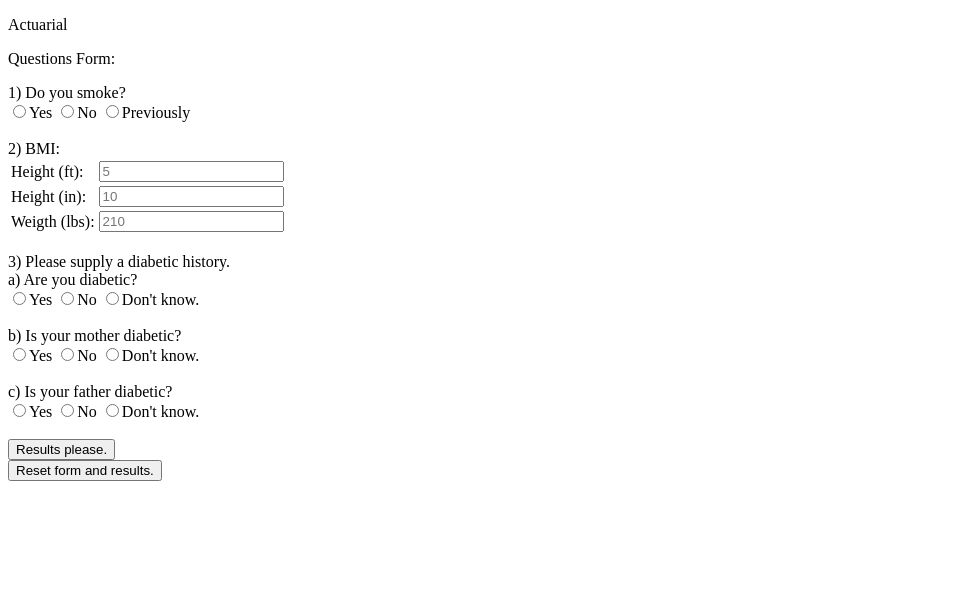
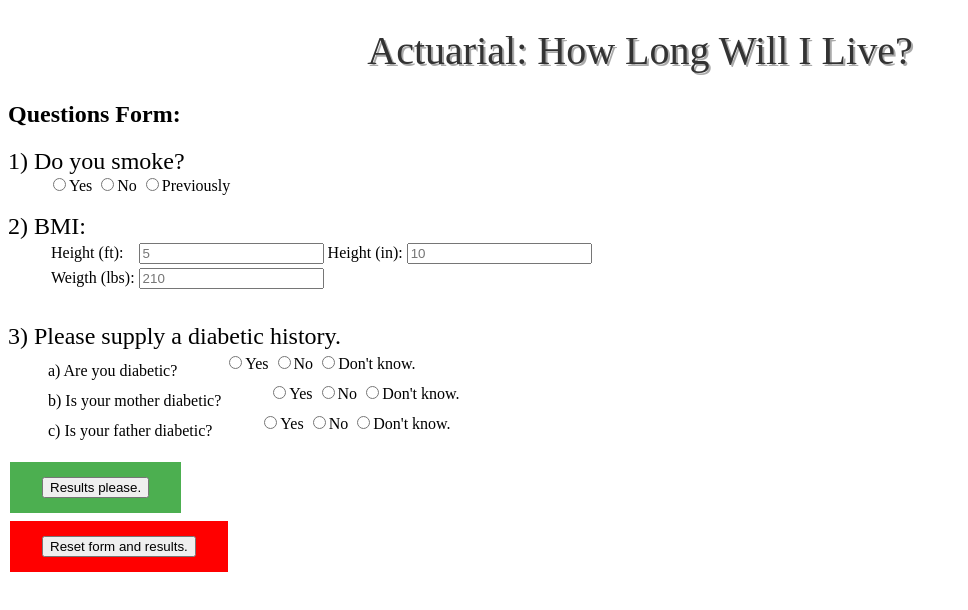
Before and after one commit to LaRose9548/Actuarial, a plain HTML site: page index.html in a window 1280 px wide. Shown: the whole page, without its empty margins (0-968 px from the left). Drawn offline with nearby package versions, Linux system fonts and the light colour scheme; a web font is replaced by a local one.

Commit message:
add CSS and update index

```diff
--- /dev/null
+++ b/actuarial.css
@@ -0,0 +1,43 @@
+h1 {
+  text-align: center;
+  font-size: 2.5em;
+  font-weight: 400;
+  font-family: "Alice", serif;
+  text-shadow: 2px 2px #aaa;
+  color: #333;
+}
+.tab {
+       display:inline-block;
+       margin-left: 40px;
+}
+
+.q {
+  font-family: "Farsan", serif;
+  font-size: 1.5em;
+}
+
+#button1 {
+  background-color: #4CAF50;
+  border: none;
+  color: white;
+  padding: 15px 32px;
+  text-align: center;
+  text-decoration: none;
+  display: inline-block;
+  font-size: 16px;
+  margin: 4px 2px;
+  cursor: pointer;
+}
+
+#button2 {
+  background-color: #FF0000;
+  border: none;
+  color: white;
+  padding: 15px 32px;
+  text-align: center;
+  text-decoration: none;
+  display: inline-block;
+  font-size: 16px;
+  margin: 4px 2px;
+  cursor: pointer;
+}
--- a/index.html
+++ b/index.html
@@ -6,32 +6,39 @@
   <meta http-equiv="X-UA-Compatible" content="ie=edge">
   <!-- Link JQUERY -->
   <script type="text/javascript" src="https://code.jquery.com/jquery-3.2.1.slim.min.js" integrity="sha384-KJ3o2DKtIkvYIK3UENzmM7KCkRr/rE9/Qpg6aAZGJwFDMVNA/GpGFF93hXpG5KkN" crossorigin="anonymous"></script>
+  <link href="https://fonts.googleapis.com/css?family=Alice|Farsan" rel="stylesheet">
+  <link rel="stylesheet" href="actuarial.css" type="text/css">
   <title>Actuarial | TWP Final Project</title>
 </head>
 <body>
-  <p>Actuarial</p>
+  <h1>Actuarial: How Long Will I Live?</h1>
 
   <div id="form">
-    <p>Questions Form: </p>
+    <h2>Questions Form: </h2>
     <form action="#">
+    <div class= "q">
       <label>1) Do you smoke?
-        <div id="smokeQuestion">
+    </div>
+        <div class= "tab" id="smokeQuestion">
           <input type="radio" name="smoker" value="Yes" required>Yes
           <input type="radio" name="smoker" value="No" required>No
           <input type="radio" name="smoker" value="Previously" required>Previously
         </div>
       </label>
+    </div>
       <div id="smokerAdditionalQuestions"></div>
       <br>
-      <label>2) BMI:
-        <div id="BMIQuestion">
+    <div class = "q">
+        <label>2) BMI:
+    </div>
+        <div class= "tab" id="BMIQuestion">
           <table>
             <tr>
               <td>Height (ft): </td>
               <td><input type="number" name="heightFtBMI" placeholder="5" required></td>
-            <tr>
               <td>Height (in): </td>
               <td><input type="number" name="heightInBMI" placeholder="10" required></td>
+            </tr>
             <tr>
               <td>Weigth (lbs): </td>
               <td><input type="number" name="weightBMI" placeholder="210" required></td>
@@ -39,40 +46,61 @@
           </table>
         </div>
       </label>
+    </div>
+    <div class = "q">
       <br>3) Please supply a diabetic history.<br>
-      <label>a) Are you diabetic?
-        <div id="selfDiabeticQuestion">
-          <input type="radio" name="selfDiabetic" value="Yes" required>Yes
-          <input type="radio" name="selfDiabetic" value="No" required>No
-          <input type="radio" name="selfDiabetic" value="DontKnow" required>Don't know.
+    </div>
+      <label class= "tab"> a) Are you diabetic?
+        <div class= "tab" id="selfDiabeticQuestion">
+        <table>
+          <tr>
+            <td>  <input type="radio" name="selfDiabetic" value="Yes" required>Yes </td>
+            <td>  <input type="radio" name="selfDiabetic" value="No" required>No </td>
+            <td>  <input type="radio" name="selfDiabetic" value="DontKnow" required>Don't know. </td>
+          </tr>
+        </table>
+        </div>
+      </label>
+    </div>
+      <br>
+      <label class="tab"> b) Is your mother diabetic?
+        <div class= "tab" id="momDiabeticQuestion">
+          <table>
+            <tr>
+              <td> <input type="radio" name="momDiabetic" value="Yes" required>Yes </td>
+              <td> <input type="radio" name="momDiabetic" value="No" required>No </td>
+              <td> <input type="radio" name="momDiabetic" value="DontKnow" required>Don't know.</td>
+            </tr>
+          </table>
         </div>
       </label>
       <br>
-      <label>b) Is your mother diabetic?
-        <div id="momDiabeticQuestion">
-          <input type="radio" name="momDiabetic" value="Yes" required>Yes
-          <input type="radio" name="momDiabetic" value="No" required>No
-          <input type="radio" name="momDiabetic" value="DontKnow" required>Don't know.
+      <label class="tab"> c) Is your father diabetic?
+        <div class= "tab" id="dadDiabeticQuestion">
+          <table>
+            <tr>
+              <td>  <input type="radio" name="dadDiabetic" value="Yes" required>Yes </td>
+              <td>  <input type="radio" name="dadDiabetic" value="No" required>No </td>
+              <td>  <input type="radio" name="dadDiabetic" value="DontKnow" required>Don't know. </td>
+            </tr>
+          </table>
         </div>
       </label>
-      <br>
-      <label>c) Is your father diabetic?
-        <div id="dadDiabeticQuestion">
-          <input type="radio" name="dadDiabetic" value="Yes" required>Yes
-          <input type="radio" name="dadDiabetic" value="No" required>No
-          <input type="radio" name="dadDiabetic" value="DontKnow" required>Don't know.
-        </div>
-      </label>
-      <br>
-      <input type="submit" value="Results please.">
-    </form>
+      <br><br>
+
+<span>
+      <div id = "button1">
+        <input type="submit" value="Results please.">
+      </div>
+  </form>
   </div>
 
   <div id="results"></div>
 
-  <div>
+  <div id = "button2">
     <input id="resetResults" type="button" value="Reset form and results.">
   </div>
+</span>
 
   <!-- custom scripts -->
   <script src="actuarial.js"></script>
```
